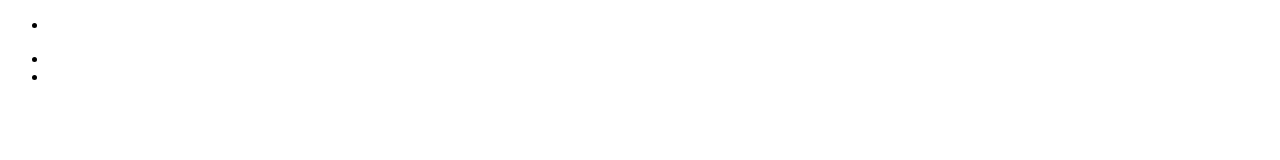
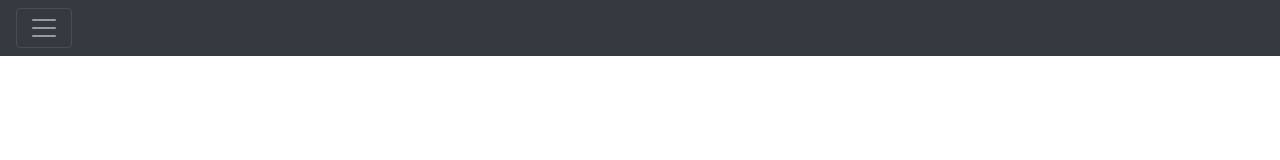
Before and after one commit to RodrigoUribe/Agency_freebie, a plain HTML site: page index.html in a window 1280 px wide. Drawn offline with nearby package versions, Linux system fonts and the light colour scheme.

Commit message:
Bootstrap

```diff
--- a/index.html
+++ b/index.html
@@ -4,17 +4,16 @@
     <meta charset="UTF-8">
     <meta name="viewport" content="width=device-width, initial-scale=1.0">
     <meta http-equiv="X-UA-Compatible" content="ie=edge">
-    <link rel="stylesheet" href="style.css">
     <title>Document</title>
 </head>
+<link rel="stylesheet" href="style.css">
+<link rel="stylesheet" href="https://stackpath.bootstrapcdn.com/bootstrap/4.3.1/css/bootstrap.min.css" integrity="sha384-ggOyR0iXCbMQv3Xipma34MD+dH/1fQ784/j6cY/iJTQUOhcWr7x9JvoRxT2MZw1T" crossorigin="anonymous">
 <body>
-    <nav>
-        <ul>
-            <li><div class="oval"></div></li>
-            <li></li>
-            <li></li>
+    <nav class="navbar navbar-dark bg-dark">
+        <button class="navbar-toggler" type="button" data-toggle="collapse" data-target="#navbarToggleExternalContent" aria-controls="navbarToggleExternalContent" aria-expanded="false" aria-label="Toggle navigation">
+          <span class="navbar-toggler-icon"></span>
+        </button>
+      </nav>
 
-        </ul>
-    </nav>
 </body>
 </html>
```
